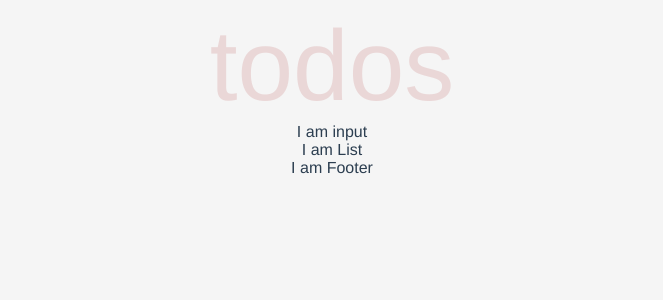
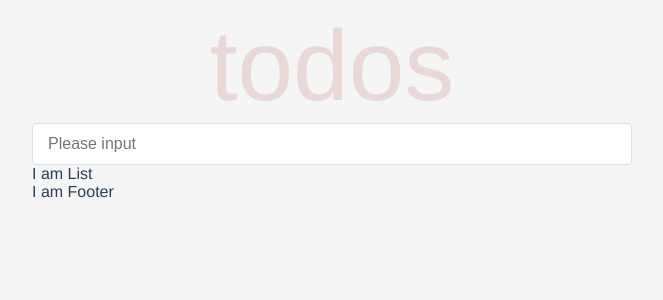
Before and after one commit to ccxluo/vue-todolist-demo, a Vue app: page / in a window 1280 px wide. Shown: the top 300 px of the page, without its empty margins (308-971 px from the left). Built offline with nearby package versions, Linux system fonts and the light colour scheme.

Commit message:
add input component and format code

```diff
--- a/src/App.vue
+++ b/src/App.vue
@@ -15,18 +15,19 @@ export default {
     Logo,
     Todo
   }
-}
+};
 </script>
 
 <style>
 body {
-    background: #f5f5f5;
+  background: #f5f5f5;
 }
 #app {
   font-family: Avenir, Helvetica, Arial, sans-serif;
   -webkit-font-smoothing: antialiased;
   -moz-osx-font-smoothing: grayscale;
-  text-align: center;
+  width: 600px;
+  margin: 0 auto;
   color: #2c3e50;
 }
 </style>
--- a/src/components/Input.vue
+++ b/src/components/Input.vue
@@ -1,15 +1,40 @@
 <template>
-<div>
-  I am input
-</div>
+  <input placeholder="Please input" v-model="input" @keyup.enter="addTodo" />
 </template>
 
 <script>
 export default {
-  name: 'Input'
-}
+  name: 'Input',
+  data() {
+    return {
+      input: ''
+    };
+  },
+  methods: {
+    addTodo: function() {
+      this.input = '';
+    }
+  }
+};
 </script>
 
-<style scoped>
+<style lang='less' scoped>
+input {
+  border-radius: 4px;
+  border: 1px solid #dcdfe6;
+  box-sizing: border-box;
+  color: #606266;
+  display: inline-block;
+  font-size: inherit;
+  line-height: 40px;
+  outline: none;
+  padding: 0 15px;
+  transition: border-color 0.2s cubic-bezier(0.645, 0.045, 0.355, 1);
+  width: 100%;
 
+  &:focus {
+    outline: none;
+    border-color: #409eff;
+  }
+}
 </style>
--- a/src/components/Todo.vue
+++ b/src/components/Todo.vue
@@ -18,7 +18,7 @@ export default {
     List,
     Footer
   }
-}
+};
 </script>
 
 <style scoped>
--- a/src/main.js
+++ b/src/main.js
@@ -1,7 +1,12 @@
 import Vue from 'vue'
 import App from './App.vue'
+import {
+  Input
+} from 'element-ui';
 
 Vue.config.productionTip = false
+
+Vue.use(Input);
 
 new Vue({
   render: h => h(App),
```
Also changed, not shown: src/components/List.vue (+2 -5 lines), src/components/Logo.vue (+7 -9 lines).
